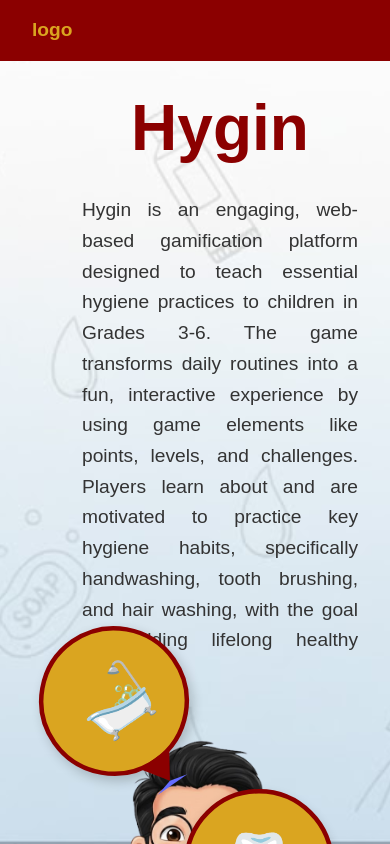
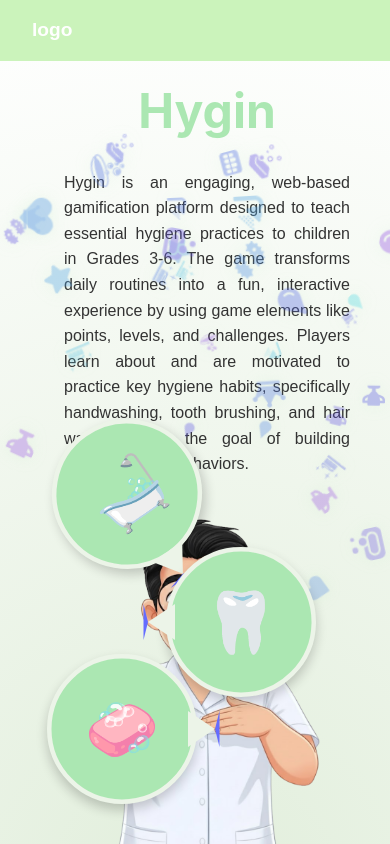
Before and after one commit to jermochi/Hygin, a React (Vite) app: page / in a window 390 px wide. Shown: the top 844 px of the page. Built offline with nearby package versions, Linux system fonts and the light colour scheme.

Commit message:
changed color scheme, added dynamic falling icon background

```diff
--- a/package.json
+++ b/package.json
@@ -12,6 +12,7 @@
   "dependencies": {
     "react": "^19.1.1",
     "react-dom": "^19.1.1",
+    "react-icons": "^5.5.0",
     "react-router-dom": "^7.9.4"
   },
   "devDependencies": {
--- a/src/App.css
+++ b/src/App.css
@@ -10,3 +10,8 @@ body {
   font-family: 'Arial', sans-serif;
   background-color: #f5f5f5;
 }
+
+.content {
+  position: relative;
+  z-index: 1;
+}
--- a/src/App.jsx
+++ b/src/App.jsx
@@ -2,11 +2,13 @@ import { BrowserRouter as Router, Routes, Route } from 'react-router-dom'
 import LandingPage from './components/LandingPage'
 import GamePage from './components/GamePage'
 import './App.css'
+import HygieneFallingIcons from './components/HygieneFallingIcons'
 
 function App() {
   return (
     <Router>
       <div className="app">
+        <HygieneFallingIcons />
         <Routes>
           <Route path="/" element={<LandingPage />} />
           <Route path="/handwashing" element={<GamePage gameType="Hand Washing" />} />
--- /dev/null
+++ b/src/components/HygieneFallingIcons.css
@@ -0,0 +1,81 @@
+.hygiene-falling-icons {
+    position: fixed;
+    top: 0;
+    left: 0;
+    width: 100%;
+    height: 100%;
+    pointer-events: none;
+    z-index: 1; /* Make sure this is behind your content */
+    overflow: hidden;
+    opacity: 0.5;
+    /* Remove the background gradient here if you want to see your app's background */
+    /* background: linear-gradient(135deg, #e0f7fa 0%, #b2ebf2 100%); */
+}
+
+.hygiene-icon {
+    position: absolute;
+    top: -50px;
+    animation: hygieneFalling linear infinite;
+    user-select: none;
+    text-shadow: 0 2px 10px rgba(255, 255, 255, 0.7);
+    will-change: transform;
+    filter: drop-shadow(0 0 8px rgba(171, 231, 178, 0.4));
+}
+
+@keyframes hygieneFalling {
+    0% {
+        transform: translateY(-100px) translateX(0) rotate(0deg) scale(0.8);
+        opacity: 0;
+    }
+    10% {
+        opacity: 0.8;
+        transform: translateY(10vh) translateX(10px) rotate(45deg) scale(1);
+    }
+    30% {
+        transform: translateY(30vh) translateX(-5px) rotate(90deg) scale(1.1);
+    }
+    70% {
+        transform: translateY(70vh) translateX(8px) rotate(270deg) scale(0.9);
+    }
+    90% {
+        opacity: 0.6;
+    }
+    100% {
+        transform: translateY(100vh) translateX(-10px) rotate(360deg) scale(0.7);
+        opacity: 0;
+    }
+}
+
+/* Different animation styles for variety */
+.hygiene-icon:nth-child(3n) {
+    animation-name: hygieneFallingSlow;
+}
+
+.hygiene-icon:nth-child(3n+1) {
+    animation-name: hygieneFallingWavy;
+}
+
+@keyframes hygieneFallingSlow {
+    0% {
+        transform: translateY(-100px) translateX(20px) rotate(-180deg) scale(0.7);
+        opacity: 0;
+    }
+    100% {
+        transform: translateY(100vh) translateX(-20px) rotate(180deg) scale(0.7);
+        opacity: 0;
+    }
+}
+
+@keyframes hygieneFallingWavy {
+    0% {
+        transform: translateY(-100px) translateX(0) rotate(0deg) scale(0.9);
+        opacity: 0;
+    }
+    50% {
+        transform: translateY(50vh) translateX(30px) rotate(180deg) scale(1.1);
+    }
+    100% {
+        transform: translateY(100vh) translateX(-30px) rotate(360deg) scale(0.8);
+        opacity: 0;
+    }
+}
--- /dev/null
+++ b/src/components/HygieneFallingIcons.jsx
@@ -0,0 +1,54 @@
+import React from 'react';
+import {
+    FaShower,
+    FaSoap,
+    FaTeeth,
+    FaStar,
+    FaCrown,
+    FaTint,
+    FaTrophy,
+    FaBacteria,
+    FaHeart
+} from 'react-icons/fa';
+import {
+    GiToothbrush,
+    GiSoap,
+    GiWaterDrop,
+    GiBubblingBowl
+} from 'react-icons/gi';
+import './HygieneFallingIcons.css';
+
+const HygieneFallingIcons = ({ count = 100 }) => {
+    const iconComponents = [
+        FaShower, FaSoap, FaTeeth, FaStar, FaCrown, FaTint, FaTrophy, FaBacteria, FaHeart,
+        GiToothbrush, GiSoap, GiWaterDrop, GiBubblingBowl
+    ];
+
+    return (
+        <div className="hygiene-falling-icons">
+            {Array.from({ length: count }).map((_, index) => {
+                // choose an icon and provide a safe fallback if undefined
+                const IconComponent = iconComponents[Math.floor(Math.random() * iconComponents.length)] || FaSparkles;
+
+                return (
+                    <div
+                        key={index}
+                        className="hygiene-icon"
+                        style={{
+                            left: `${Math.random() * 100}%`,
+                            animationDelay: `${Math.random() * 3}s`, // reduced so icons appear sooner
+                            animationDuration: `${6 + Math.random() * 10}s`,
+                            fontSize: `${16 + Math.random() * 20}px`,
+                            opacity: 0.5 + Math.random() * 0.5,
+                            color: `hsl(${180 + Math.random() * 90}, 70%, 60%)`
+                        }}
+                    >
+                        <IconComponent />
+                    </div>
+                );
+            })}
+        </div>
+    );
+};
+
+export default HygieneFallingIcons;
--- a/src/components/LandingPage.css
+++ b/src/components/LandingPage.css
@@ -7,6 +7,8 @@
 body {
   font-family: 'Arial', sans-serif;
   background-color: #f5f5f5;
+  /*background: linear-gradient(to top, #CBF3BB 0%, #ffffff 100%);*/
+  background: radial-gradient(circle at bottom, #e1eedb 0%, #ffffff 100%);
 }
 
 .app {
@@ -21,8 +23,9 @@ body {
 
 .header {
   padding: 1rem 2rem;
-  background-color: #8B0000;
-  color: #DAA520;
+  background-color: #CBF3BB;
+  color: #ffffff;
+  z-index: 2;
 }
 
 .logo {
@@ -41,14 +44,17 @@ body {
 .left-section {
   flex: 0 0 40%;
   max-width: 40%;
+  padding-left: 2rem;
 }
 
 .title {
   margin-left: 50px;
   font-size: 6rem;
   font-weight: bold;
-  color: #8B0000;
+  color: #ABE7B2;
   margin-bottom: 2rem;
+  font-family: 'Inter', 'Segoe UI', 'Roboto', 'Helvetica Neue', Arial, sans-serif;
+  z-index: 3;
 }
 
 
@@ -58,25 +64,28 @@ body {
   line-height: 1.6;
   color: #333;
   text-align: justify;
+  z-index: 2;
 }
 
 .right-section {
   flex: 0 0 50%;
   max-width: 50%;
   display: flex;
-  justify-content: center;
+  justify-content: flex-end; /* align to the right edge */
   align-items: center;
+  padding-right: 3rem;
 }
 
 .model-container {
   position: relative;
   width: 100%;
   height: 100%;
-  max-width: 600px;
-  max-height: 700px;
+  max-width: clamp(320px, 45vw, 600px); /* scales between 320px and 600px based on viewport */
+  max-height: clamp(300px, 70vh, 700px);
   display: flex;
   justify-content: center;
   align-items: center;
+  margin-left: 0; /* removed fixed offset so layout is responsive */
 }
 
 .character-image {
@@ -98,33 +107,61 @@ body {
   pointer-events: auto;
 }
 
-@media (max-width: 768px) {
+
+/* Responsive layout adjustments for narrow screens */
+@media (max-width: 880px) {
+  .main-content {
+    gap: 1.5rem;
+    padding: 1.5rem;
+  }
+
+  .left-section {
+    flex: 1 1 50%;
+    max-width: 50%;
+    padding-left: 1rem;
+  }
+
+  .right-section {
+    flex: 1 1 50%;
+    max-width: 50%;
+    padding-right: 1.5rem;
+  }
+
+  .title {
+    margin-left: 24px;
+    font-size: clamp(3rem, 8vw, 5rem);
+  }
+
+  .description {
+    margin-left: 24px;
+    font-size: clamp(1rem, 2.2vw, 1.4rem);
+  }
+
+  /* keep thumbnails smaller on small screens */
+  .thumbnails {
+    --thumb-size: clamp(36px, 9vw, 64px);
+  }
+}
+
+@media (max-width: 600px) {
   .main-content {
     flex-direction: column;
     text-align: center;
-    gap: 2rem;
   }
 
-  .left-section {
-    flex: 1;
+  .left-section,
+  .right-section {
     max-width: 100%;
-  }
-
-  .right-section {
-    flex: 1;
-    max-width: 100%;
-  }
-
-  .title {
-    font-size: 4rem;
-  }
-
-  .description {
-    font-size: 1.2rem;
+    flex: 1 1 100%;
+    padding: 0 1rem;
   }
 
   .model-container {
-    max-width: 400px;
-    max-height: 500px;
+    max-width: clamp(240px, 70vw, 420px);
+    margin: 0 auto;
+  }
+
+  .thumbnails {
+    --thumb-size: clamp(32px, 12vw, 56px);
   }
 }
--- a/src/components/Thumbnail.css
+++ b/src/components/Thumbnail.css
@@ -3,8 +3,8 @@
   width: 100px;
   height: 100px;
   border-radius: 50%;
-  background-color: #DAA520;
-  border: 3px solid #8B0000;
+  background-color: #ABE7B2;
+  border: 3px solid #ECF4E8;
   display: flex;
   align-items: center;
   justify-content: center;
@@ -25,7 +25,7 @@
 .thumbnail:hover {
   transform: scale(1.1);
   box-shadow: 0 6px 12px rgba(0, 0, 0, 0.3);
-  background-color: #B8860B;
+  background-color: #93BFC7;
 }
 
 .thumbnail-icon {
@@ -45,7 +45,7 @@
   transform: translateX(-50%);
   border-left: 12px solid transparent;
   border-right: 12px solid transparent;
-  border-top: 18px solid #8B0000;
+  border-top: 18px solid #ECF4E8;
 }
 
 .thumbnail-mouth {
@@ -60,7 +60,7 @@
   transform: translateY(-50%);
   border-top: 12px solid transparent;
   border-bottom: 12px solid transparent;
-  border-right: 18px solid #8B0000;
+  border-right: 18px solid #ECF4E8;
 }
 
 .thumbnail-hands {
@@ -75,7 +75,7 @@
   transform: translateY(-50%);
   border-top: 12px solid transparent;
   border-bottom: 12px solid transparent;
-  border-left: 18px solid #8B0000;
+  border-left: 18px solid #ECF4E8;
 }
 
 
--- a/src/index.css
+++ b/src/index.css
@@ -29,13 +29,12 @@ body {
   min-width: 320px;
   min-height: 100vh;
   /* Page background image (uses Vite dev server static path) */
-  background-image: url('/src/assets/background.jpg');
+  /* background-image: url('/src/assets/background.jpg');
   background-size: cover;
   background-position: center center;
   background-repeat: no-repeat;
   background-attachment: fixed;
-  /* Provide a fallback color while image loads */
-  background-color: #242424;
+  background-color: #242424; */
 }
 
 h1 {
```
Also changed, not shown: 1 other file (tests, documents, lock files or other folders).
